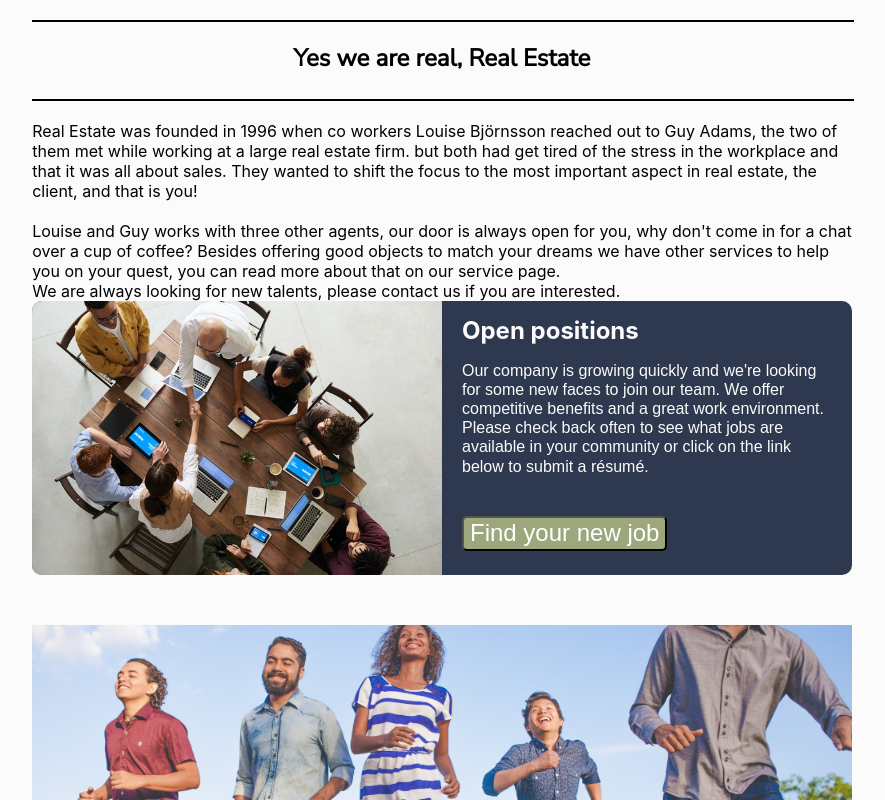
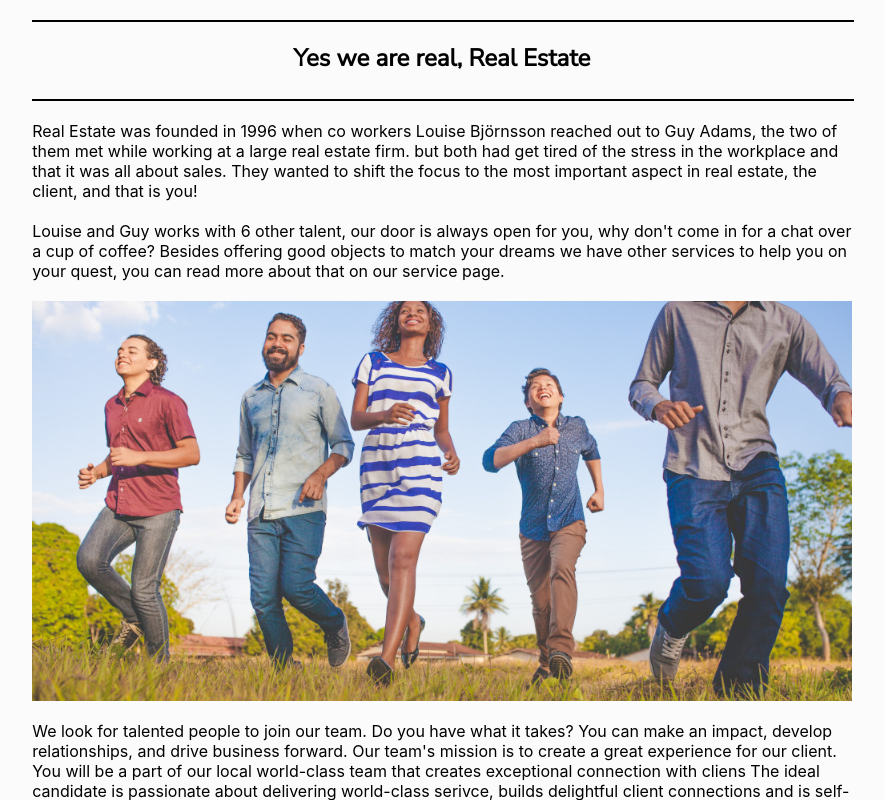
Before and after one commit to Oggilit0/Real-estate, a React (Create React App) app: page /about in a window 1280 px wide. Shown: the part 520-1320 px from the top of the page, without its empty margins (241-1126 px from the left). Built offline with nearby package versions, Linux system fonts and the light colour scheme.

Commit message:
Updated About.js, fixed margin and added more text. Changed the position of images

```diff
--- a/src/components/About/About.js
+++ b/src/components/About/About.js
@@ -1,6 +1,6 @@
 import aboutPhoto from "../Pictures/about.jpg";
 import { useEffect } from "react";
-import '../../stylesheets/About.css';
+import "../../stylesheets/About.css";
 import Career from "../Contact/Career";
 
 const About = () => {
@@ -21,17 +21,25 @@ const About = () => {
         that it was all about sales. They wanted to shift the focus to the most
         important aspect in real estate, the client, and that is you!
         <p />
-        Louise and Guy works with three other agents, our door is always open
-        for you, why don't come in for a chat over a cup of coffee? Besides
-        offering good objects to match your dreams we have other services to
-        help you on your quest, you can read more about that on our service
-        page.
+        Louise and Guy works with 6 other talent, our door is always open for
+        you, why don't come in for a chat over a cup of coffee? Besides offering
+        good objects to match your dreams we have other services to help you on
+        your quest, you can read more about that on our service page.
+        <p />
       </div>
+      <img id="aboutPhoto" src={aboutPhoto} />
+      <p />
       <div className="aboutHiring">
-        We are always looking for new talents, please contact us if you are
-        interested.
-        <Career/>
-        <img id="aboutPhoto" src={aboutPhoto} />
+        We look for talented people to join our team. Do you have what it takes?
+        You can make an impact, develop relationships, and drive business
+        forward. Our team's mission is to create a great experience for our
+        client. You will be a part of our local world-class team that creates
+        exceptional connection with cliens The ideal candidate is passionate
+        about delivering world-class serivce, builds delightful client
+        connections and is self-directed and adaptable to change. Read more and
+        apply below!
+        <p />
+        <Career />
       </div>
     </div>
   );
```
